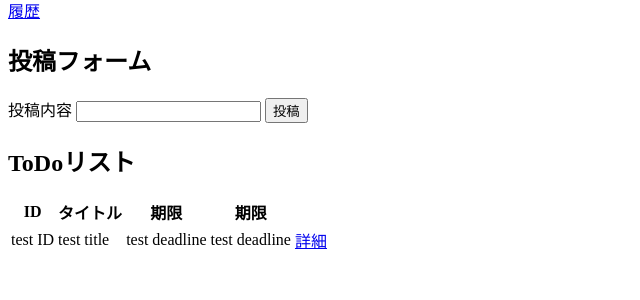
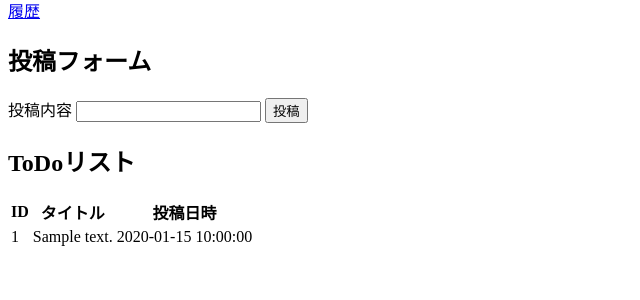
Before and after one commit to HeadInoueTakuma/todoList, a PHP site: page / in a window 1280 px wide. Shown: the part 171-471 px from the top of the page, without its empty margins (0-640 px from the left). Run offline with PHP 8.4, Linux system fonts and the light colour scheme; tables that the repository leaves empty or names only in its code hold one stand-in row (values such as "Sample post"); data that the repository does not hold is empty.

Commit message:
修正 書き込み処理,更新処理

```diff
--- a/index.php
+++ b/index.php
@@ -19,12 +19,11 @@
 
 
     <?php
-
+        $pdo = new PDO("mysql:host=localhost;dbname=lesson;charset=utf8", "root", "root");
+    if (isset($_POST["content"])) {
         //例外処理
         try {
             // DBに接続するためのPDOオブジェクトを作成
-        $pdo = new PDO("mysql:host=localhost;dbname=lesson;charset-utf8", "root", "root");
-
             $content = $_POST["content"];
 
             // DBに書き込みたい形にsqlを指定
@@ -41,13 +40,16 @@
 
             // executeメソッドでプリペアドステートメントを実行する
             $stmt->execute();
+            header('Location: ./');
+            exit;
         } catch (PDOException $e) {
             //エラー出力
             echo "データベースエラー（PDOエラー）";
             //エラーの詳細を調べたい時はコメントアウトを外す
             var_dump($e->getMessage());
         }
-    // print_r($_POST);
+    }
+
     ?>
 
 
@@ -58,21 +60,31 @@
     </form>
 
     <h2>ToDoリスト</h2>
+    <?php
+    // DBからデータを取得する
+    $sql = "SELECT * FROM todolist ORDER BY updated_at;";
+    $stmt = $pdo->prepare($sql);
+    $stmt->execute();
+    ?>
     <table>
         <tr>
             <th>ID</th>
             <th>タイトル</th>
-            <th>期限</th>
-            <th>期限</th>
-            <th></th>
+            <th>投稿日時</th>
         </tr>
+        <?php
+        // DBのデータを表示
+        // フェッチモードを使用
+        // フェッチモードはPDOでDBからデータを取り出した時”配列の形式を指定するモード”
+        // FETCH_ASSOCはどのようにデータを取得するか
+        // FETCH_ASSOCはカラム名のみ取得
+        while ($row = $stmt->fetch(PDO::FETCH_ASSOC)) { ?>
             <tr>
-            <td>test ID</td>
-            <td>test title</td>
-            <td>test deadline</td>
-            <td>test deadline</td>
-            <td><a href="#">詳細</a></td>
+                <td><?= $row["id"] ?></td>
+                <td><?= $row["content"] ?></td>
+                <td><?= $row["updated_at"] ?></td>
             </tr>
+        <?php } ?>
     </table>
 </body>
 
```
Also changed, not shown: README.md. Lines whose indentation alone changed are shown as unchanged.
